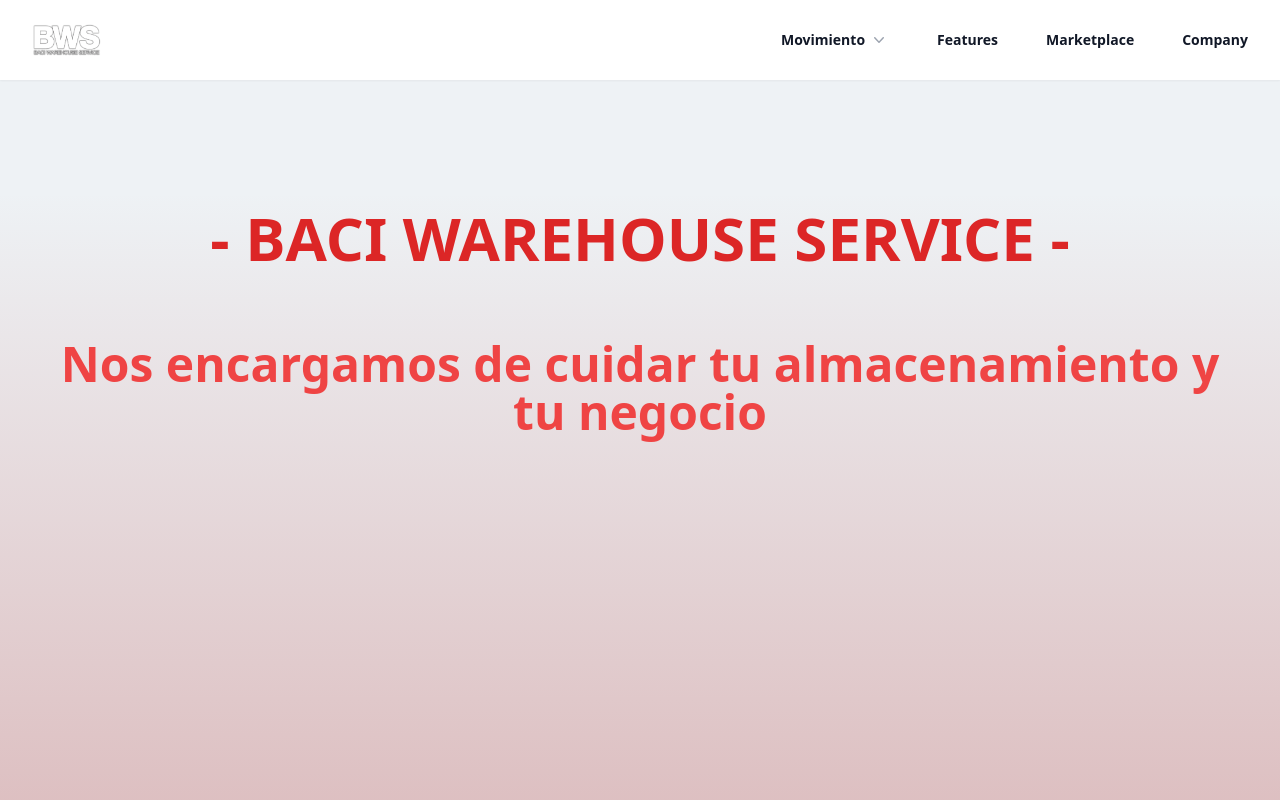
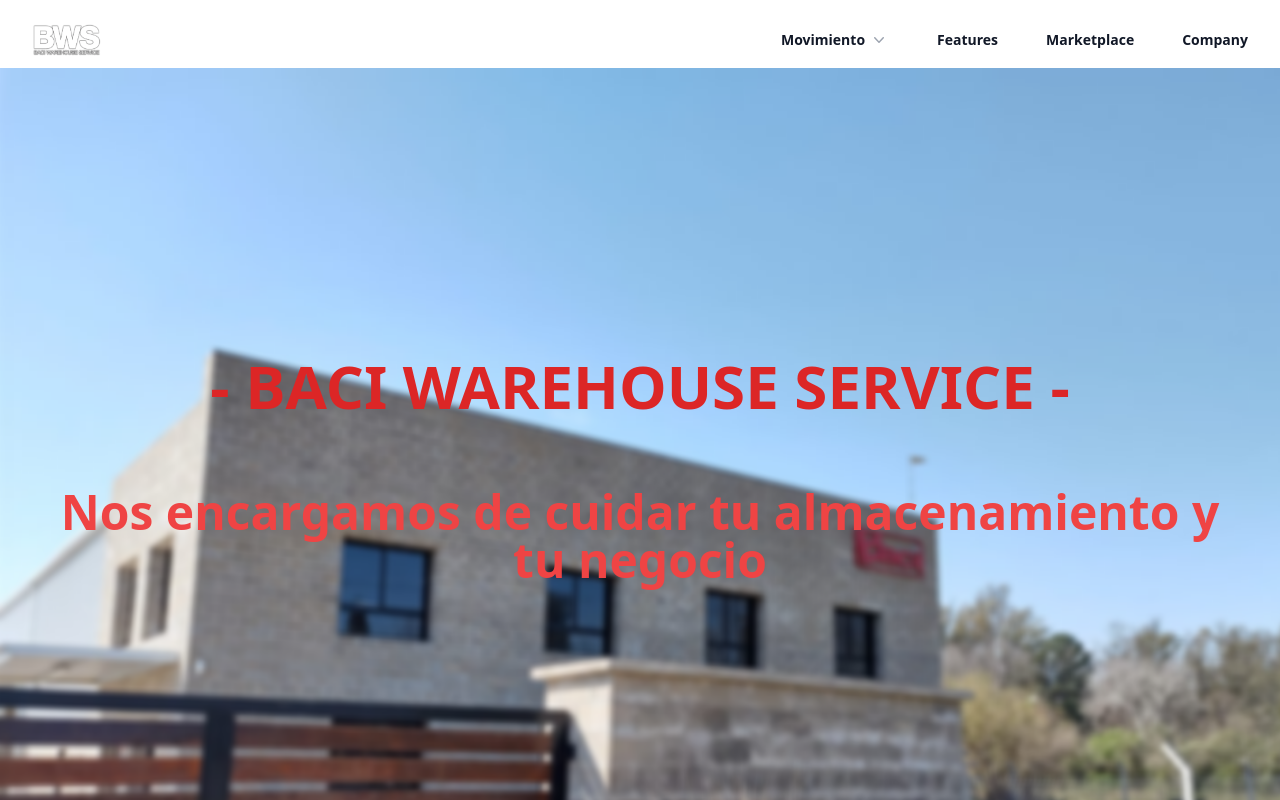
Before and after one commit to PabloSuarezLapalma/react-habProf, a React (Vite) app: page /home in a window 1280 px wide. Shown: the top 800 px of the page. Built offline with nearby package versions, Linux system fonts and the light colour scheme.

Commit message:
Imagen blur de fondo y arreglos para que ande mejor el home

```diff
--- a/src/index.css
+++ b/src/index.css
@@ -13,9 +13,10 @@
   }
 
   .box{
-    height: 800px;
+    height: 1080px;
     width: 100%;
-    stop-opacity: 0.5;
-    background:linear-gradient(to top,#c4747486,transparent);
-    background-color:#eef2f5 /*this your primary color*/
+    background-image: url("/src/assets/images/BaciBlur.png");
+    background-size: cover;
+    background-repeat: no-repeat;
+    background-color: #eef2f5;
   }
--- a/src/pages/Home.jsx
+++ b/src/pages/Home.jsx
@@ -30,7 +30,7 @@
     const [mobileMenuOpen, setMobileMenuOpen] = useState(false)
 
     return (
-      <body className=" overflow-y-hidden">
+      <div className="">
       <header className="bg-white shadow-sm">
         <nav className="mx-auto  flex max-w-7xl items-center justify-between p-6 lg:px-8" aria-label="Global">
           <div className="flex lg:flex-1">
@@ -186,11 +186,11 @@
         </Dialog>
       </header>
 
-      <div className=" box  my-28">
-                <h1 className="text-2xl sm:w-3/4   xl:w-11/12 md:w-3/4 mx-auto md:text-3xl lg:w-1/2 lg:text-4xl xl:text-6xl font-bold mt-5 text-center mb-10 pt-4 pb-4 text-red-600 ">- BACI WAREHOUSE SERVICE -</h1>
-                <h2 className="text-xl sm:w-3/4   xl:w-11/12 md:w-3/4 mx-auto md:text-2xl lg:text-3xl xl:text-5xl font-bold mt-5 text-center mb-10 pt-4 pb-4 text-red-500 "> Nos encargamos de cuidar tu almacenamiento y tu negocio</h2>
+      <div className=" -my-8 box">
+                <h1 className="  text-2xl sm:w-3/4   xl:w-11/12 md:w-3/4 mx-auto md:text-3xl lg:w-1/2 lg:text-4xl xl:text-6xl font-bold mt-5 text-center mb-10 pt-72 pb-4 text-red-600 ">- BACI WAREHOUSE SERVICE -</h1>
+                <h2 className=" text-xl sm:w-3/4   xl:w-11/12 md:w-3/4 mx-auto md:text-2xl lg:text-3xl xl:text-5xl font-bold mt-5 text-center mb-10 pt-4 pb-4 text-red-500 "> Nos encargamos de cuidar tu almacenamiento y tu negocio</h2>
       </div>
-      </body>
+      </div>
 
 
     )
```
Also changed, not shown: src/assets/images/BaciBlur.png (added).
